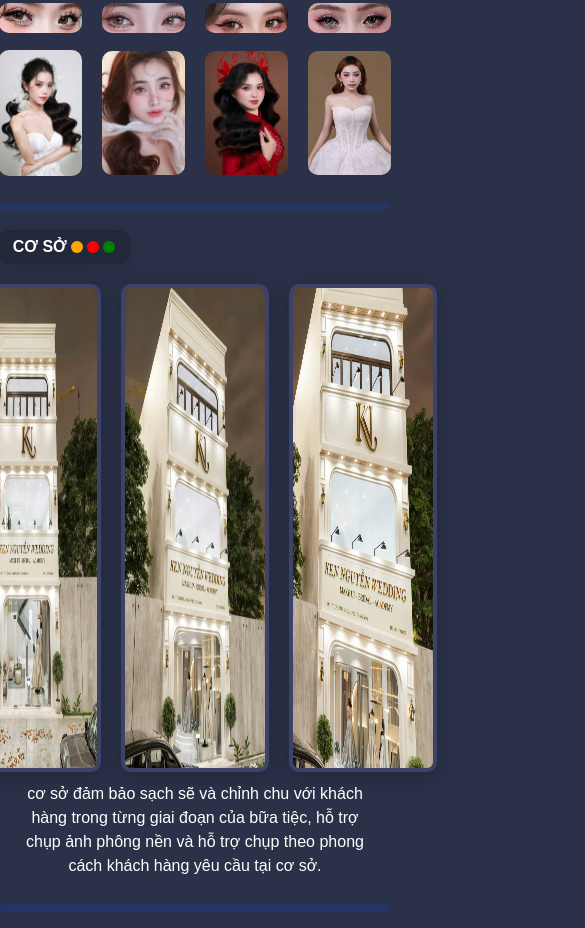
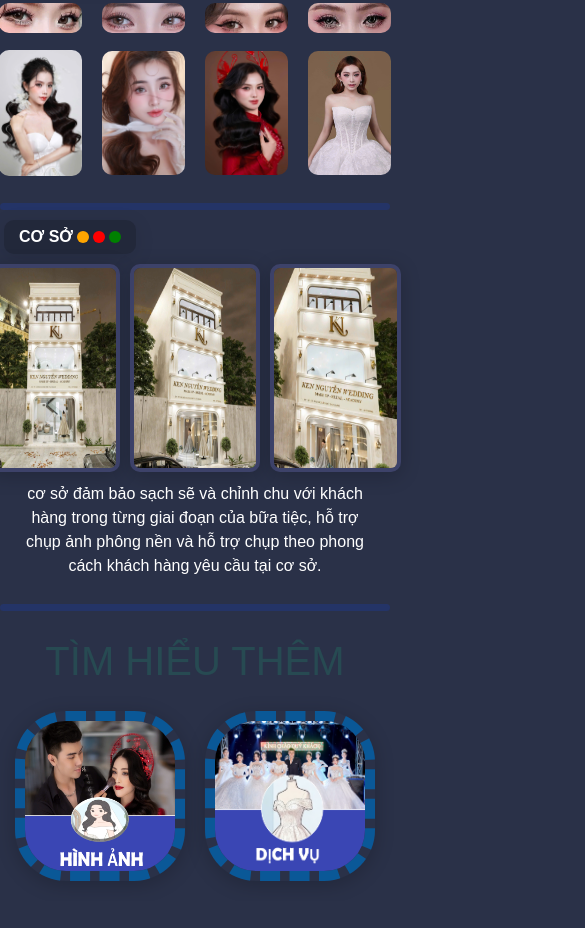
Before and after one commit to xuannguyen030220-tech/web-toi, a plain HTML site: page index.html in a window 390 px wide. Shown: the part 736-1664 px from the top of the page, 585 px wide, since content can reach past the window. After the commit the page ends 1637 px from the top, so only its background shows below. Drawn offline with Linux system fonts and the light colour scheme.

Commit message:
Update index.html

```diff
--- a/index.html
+++ b/index.html
@@ -346,7 +346,7 @@
           display: flex;
           align-items: center;
           box-shadow: 0 4px 20px rgba(0, 0, 0, 0.1);
-          margin-right: 75%;
+          margin-right: 60%;
           white-space: nowrap;
           margin-top: -20px;
         }
@@ -427,7 +427,7 @@
         }
 
         .chu1 {
-          width: 95px;
+          width: 100px;
           height: 150px;
           border-radius: 8px;
           box-shadow: 0 5px 15px rgba(0,0,0,0.3);
@@ -521,22 +521,23 @@
           align-items: center;
           justify-content: center;
           flex-direction: row;
-          height: 90%;
-          width: 80%;
-          gap: 20px;
-          margin-top: -10px;
+          height: 60%;
+          width: 70%;
+          gap: 10px;
+          margin-top: -20px;
         }
 
         .chua4 {
           display: flex;
           align-items: center;
           justify-content: center;
-          height: 480px;
+          height: 200px;
           width: 50%;
-          gap: 20px;
+          gap: 10px;
           border-radius: 10px;
           border: 4px solid #7273c543;
           box-shadow: 0 4px 20px rgba(0, 0, 0, 0.2);
+          white-space: nowrap;
         }
 
         .anhnut {
@@ -554,9 +555,10 @@
           align-items: center;
           justify-content: center;
           border-radius: 20px;
-          width: 100%;
-          height: 100%;
-          gap: 90px;
+          width: 60%;
+          height: 60%;
+          gap: 20px;
+          margin-top: -50px;
         }
 
         .trananh1 {
@@ -565,8 +567,8 @@
           align-items: center;
           justify-content: center;
           border-radius: 30%;
-          width: 400px;
-          height: 400px;
+          width: 150px;
+          height: 150px;
           box-shadow: 0 4px 20px rgba(0, 0, 0, 0.2);
         }
       }
@@ -625,7 +627,7 @@
 
     <div class="cach"></div>
 
-    <div class="chua1" style="margin-top: -10px;">CƠ SỞ
+    <div class="chua1" style="margin-right: 250px;">CƠ SỞ
         <div class="cam"></div>
         <div class="do"></div>
         <div class="xanh"></div>
@@ -641,14 +643,14 @@
 
     <div class="cach"></div>
 
-    <p class="pl" style="color: #274a52; font-size: 80px; margin-top: -10px;">TÌM HIỂU THÊM</p>
+    <p class="pl" style="color: #274a52; font-size: 40px; margin-top: -10px;">TÌM HIỂU THÊM</p>
 
     <div class="trananh">
        <a href="anh.html">
-          <img src="anh/L1.png" class="trananh1" style="border: 20px dashed #0a5897;" alt="Ảnh nút bấm">
+          <img src="anh/L1.png" class="trananh1" style="border: 10px dashed #0a5897;" alt="Ảnh nút bấm">
        </a>
        <a href="dich-vu.html">
-          <img src="L33/L3.png" class="trananh1" style="border: 20px dashed #0a5897;" alt="Ảnh nút bấm">
+          <img src="L33/L3.png" class="trananh1" style="border: 10px dashed #0a5897;" alt="Ảnh nút bấm">
        </a>
     </div>
 </body>
```
